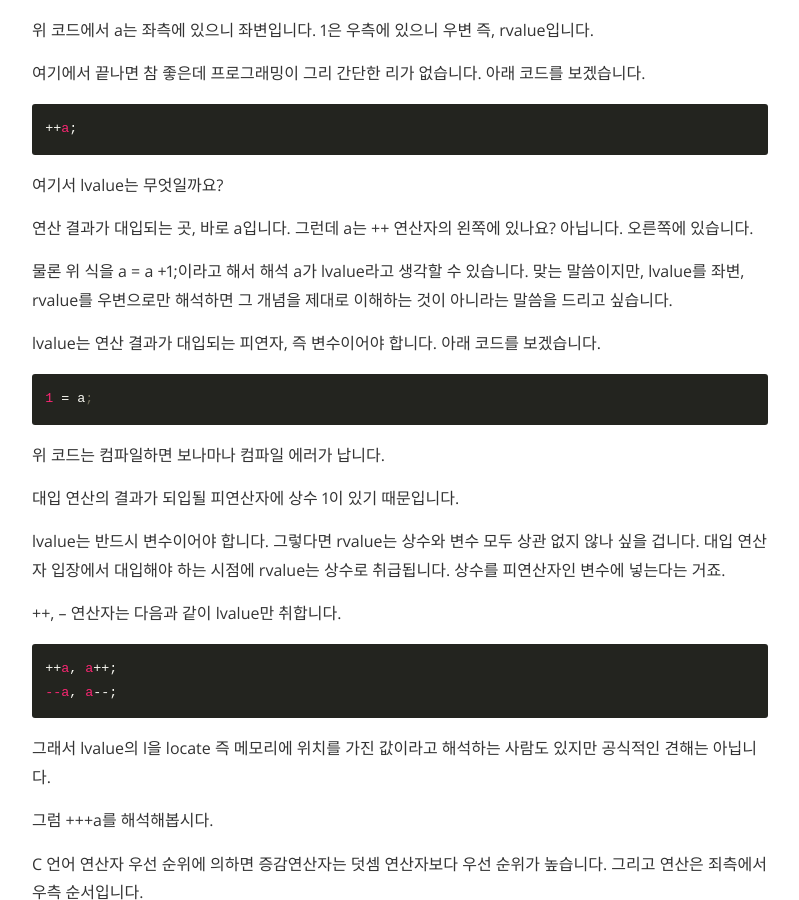
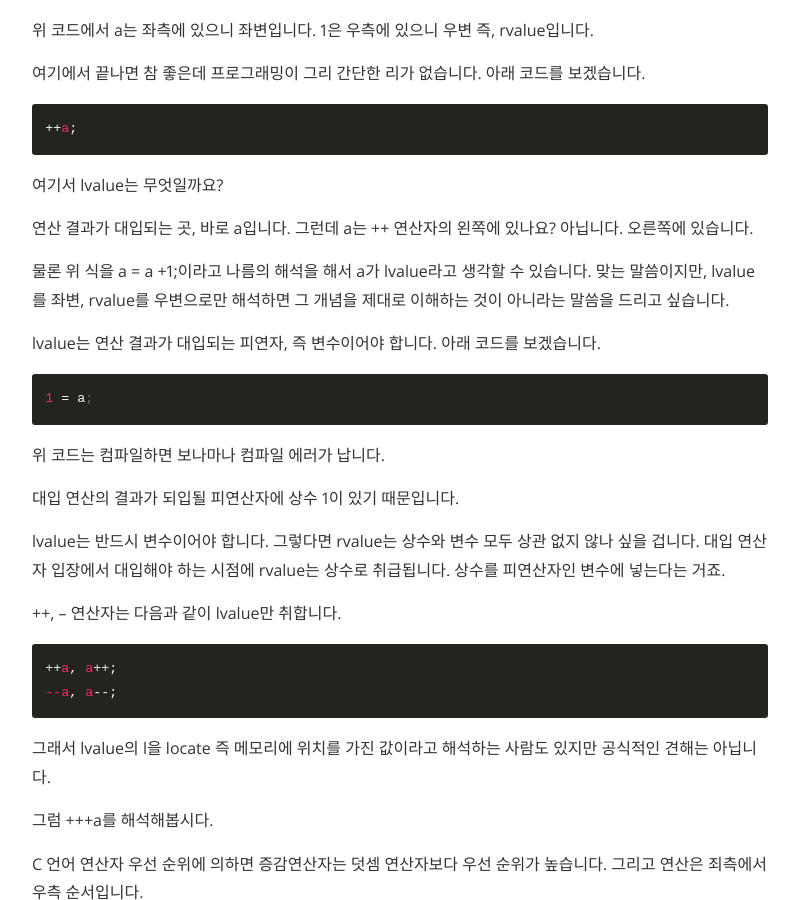
Before and after one commit to hwchoi2009/choichajang.github.io, a Jekyll site: the page built from _posts/2019-02-12-clang-00013-post.md, in a window 1280 px wide and 900 px high, scrolled down 2846 px. Shown: the whole window, without its empty margins (240-1039 px from the left). Built offline with Jekyll 4.4.1, drawn with Linux system fonts in a browser that asks for light colours; nearby versions of some CDN libraries.

Commit message:
Update 2019-02-12-clang-00013-post.md

```diff
--- a/_posts/2019-02-12-clang-00013-post.md
+++ b/_posts/2019-02-12-clang-00013-post.md
@@ -127,7 +127,7 @@ a = 1;
 
 연산 결과가 대입되는 곳, 바로 a입니다. 그런데 a는 ++ 연산자의 왼쪽에 있나요? 아닙니다. 오른쪽에 있습니다.
 
-물론 위 식을 a = a +1;이라고 해서 해석 a가 lvalue라고 생각할 수 있습니다. 맞는 말씀이지만, lvalue를 좌변, rvalue를 우변으로만 해석하면 그 개념을 제대로 이해하는 것이 아니라는 말씀을 드리고 싶습니다.
+물론 위 식을 a = a +1;이라고 나름의 해석을 해서 a가 lvalue라고 생각할 수 있습니다. 맞는 말씀이지만, lvalue를 좌변, rvalue를 우변으로만 해석하면 그 개념을 제대로 이해하는 것이 아니라는 말씀을 드리고 싶습니다.
 
 lvalue는 연산 결과가 대입되는 피연자, 즉 변수이어야 합니다. 아래 코드를 보겠습니다.
 
```
